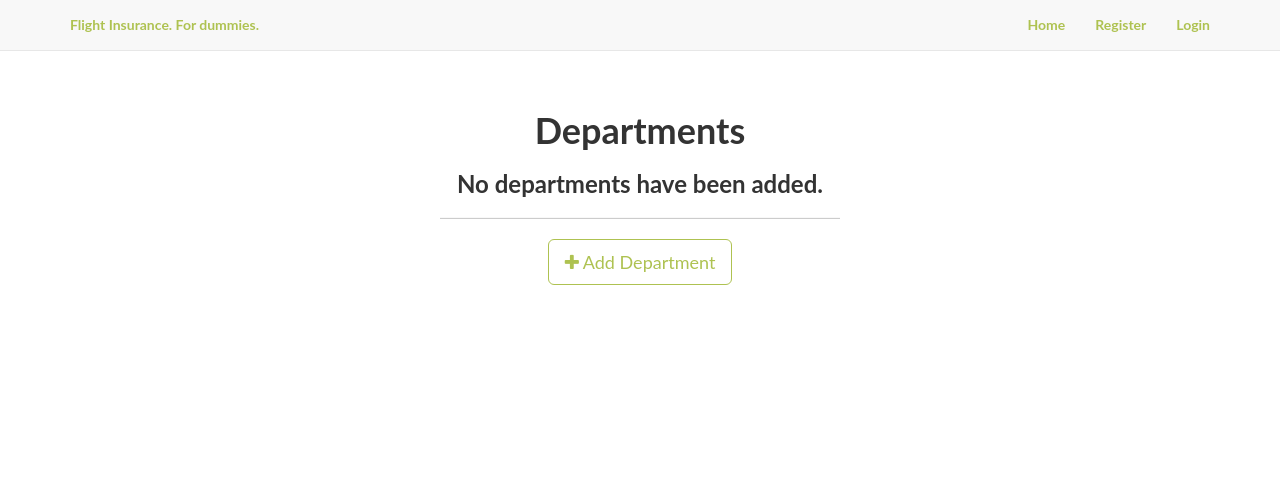
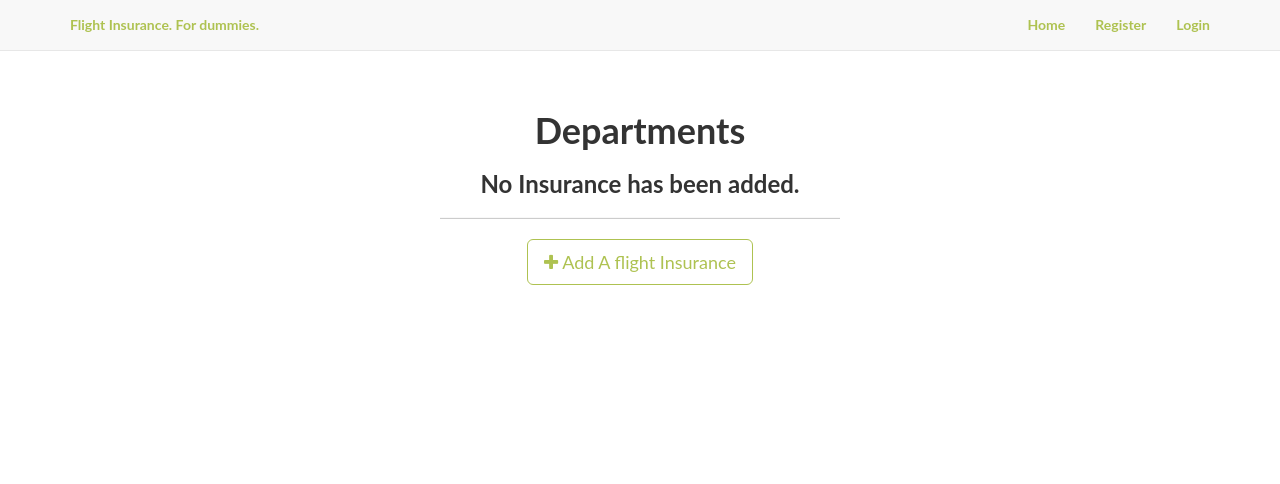
Before and after one commit to vineetchawla/InsuranceWebApp2, a Flask app: template app/templates/home/dashboard.html in a window 1280 px wide. Shown: the top 484 px of the page. Run offline with Flask 2, Linux system fonts and the light colour scheme; the template is opened without the code that fills it, so the values that code supplies are empty; some libraries are stand-ins or nearby versions.

Commit message:
added dashboard support

```diff
--- a/app/models.py
+++ b/app/models.py
@@ -20,6 +20,12 @@ class User(UserMixin, db.Model):
     last_name = db.Column(db.String(60), index=True)
     password_hash = db.Column(db.String(128))
     is_admin = db.Column(db.Boolean, default=False)
+    has_insurance = db.Column(db.Boolean, default=False)
+    flight_id = db.Column(db.String(10))
+    flight_origin = db.Column(db.String(60))
+    airline = db.Column(db.String(60))
+    flight_destination = db.Column(db.String(60))
+    flight_date = db.Column(db.String(60))
     amount_paid = db.Column(db.Integer, default = 10)
     amount_15 = db.Column(db.Integer)
     amount_60 = db.Column(db.Integer)
--- a/app/templates/home/dashboard.html
+++ b/app/templates/home/dashboard.html
@@ -12,56 +12,52 @@
         {{ utils.flashed_messages() }}
         <br/>
         <h1 style="text-align:center;">Departments</h1>
-        {% if departments %}
+        {% if current_user.has_insurance %}
           <hr class="intro-divider">
           <div class="center">
             <table class="table table-striped table-bordered">
               <thead>
                 <tr>
-                  <th width="15%"> Name </th>
-                  <th width="40%"> Description </th>
-                  <th width="15%"> Employee Count </th>
-                  <th width="15%"> Edit </th>
-                  <th width="15%"> Delete </th>
+                  <th width="15%"> First Name </th>
+                  <th width="40%"> Last Name </th>
+                  <th width="15%"> Email</th>
+                  <th width="15%"> Flight ID</th>
+                  <th width="15%"> Origin</th>
+                  <th width="15%"> Destination</th>
+                  <th width="15%"> Date</th>
+                  <th width="15%"> Insurance ID</th>
+                  <th width="15%"> Blockchain Status</th>
+                  <th width="15%"> Update Status</th>
                 </tr>
               </thead>
               <tbody>
-              {% for department in departments %}
                 <tr>
-                  <td> {{ department.name }} </td>
-                  <td> {{ department.description }} </td>
+                  <td> {{ current_user.first_name }} </td>
+                  <td> {{ current_user.last_name }} </td>
+                  <td> {{ current_user.email }} </td>
+                  <td> {{ current_user.flight_id }} </td>
+                  <td> {{ current_user.flight_origin }} </td>
+                  <td> {{ current_user.flight_destination }} </td>
+                  <td> {{ current_user.flight_date }} </td>
+                  <td> {{ current_user.insurance_id }} </td>
+                  <td> {{ current_user.status }} </td>
                   <td>
-                    {% if department.employees %}
-                      {{ department.employees.count() }}
-                    {% else %}
-                      0
-                    {% endif %}
-                  </td>
-                  <td>
-                    <a href="{{ url_for('admin.edit_department', id=department.id) }}">
-                      <i class="fa fa-pencil"></i> Edit
-                    </a>
-                  </td>
-                  <td>
-                    <a href="{{ url_for('admin.delete_department', id=department.id) }}">
-                      <i class="fa fa-trash"></i> Delete
+                    <a href="{{ url_for('home.status_update', id=current_user.insurance_id) }}">
+                      <i class="fa fa-refresh"></i> Update status
                     </a>
                   </td>
                 </tr>
-              {% endfor %}
               </tbody>
             </table>
           </div>
-          <div style="text-align: center">
         {% else %}
           <div style="text-align: center">
-            <h3> No departments have been added. </h3>
+            <h3> No Insurance has been added. </h3>
             <hr class="intro-divider">
+            <a href="{{ url_for('home.flight_details') }}" class="btn btn-default btn-lg">
+                <i class="fa fa-plus"></i> Add A flight Insurance
+            </a>
         {% endif %}
-          <a href="{{ url_for('admin.add_department') }}" class="btn btn-default btn-lg">
-            <i class="fa fa-plus"></i>
-            Add Department
-          </a>
         </div>
       </div>
     </div>
--- a/instance/config.py
+++ b/instance/config.py
@@ -1,4 +1,4 @@
 # instance/config.py
 
 SECRET_KEY = 'p9Bv<3Eid9%$i01'
-#SQLALCHEMY_DATABASE_URI = 'mysql://dt_admin:dt2016@localhost/appdb'
+SQLALCHEMY_DATABASE_URI = 'mysql://dt_admin:dt2016@localhost/appdb'
```
Also changed, not shown: app/home/views.py (+35 -1 lines).
